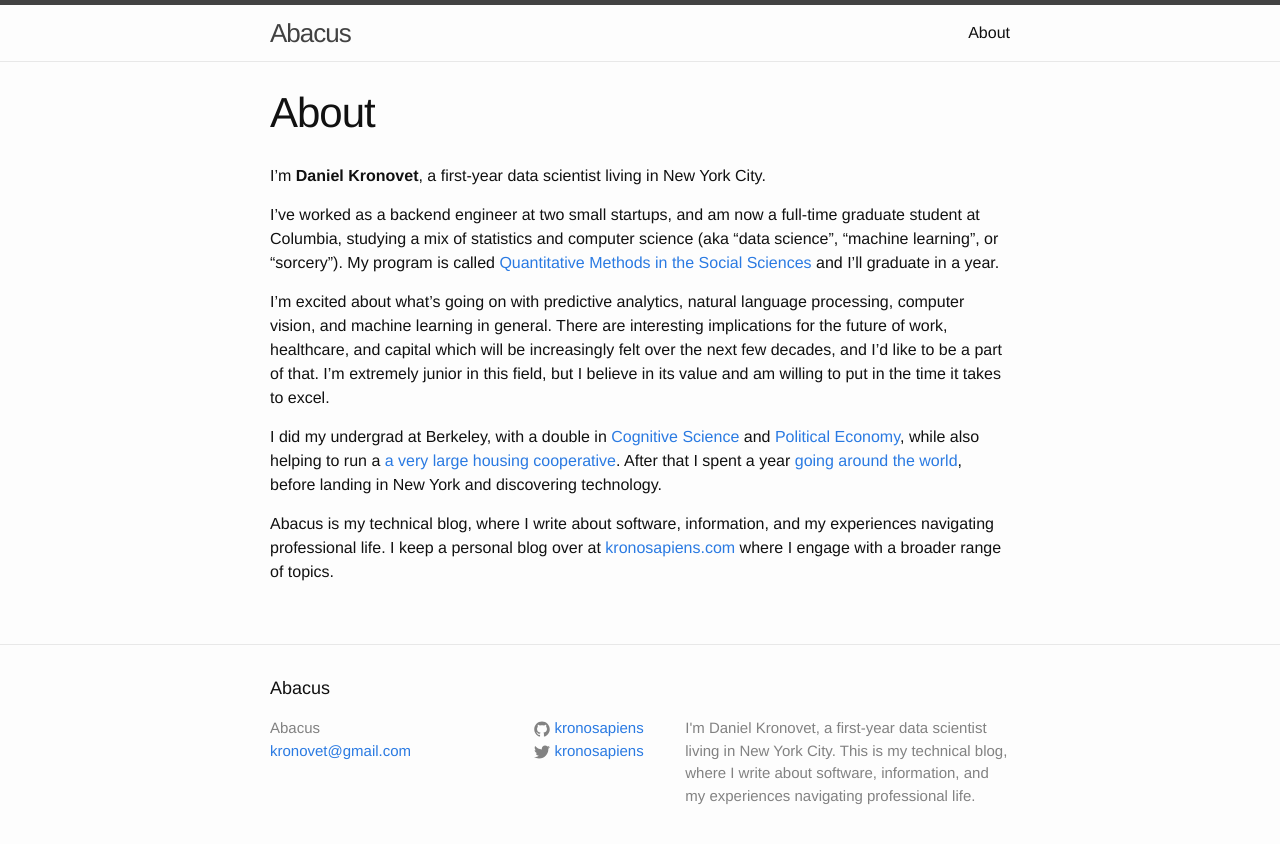
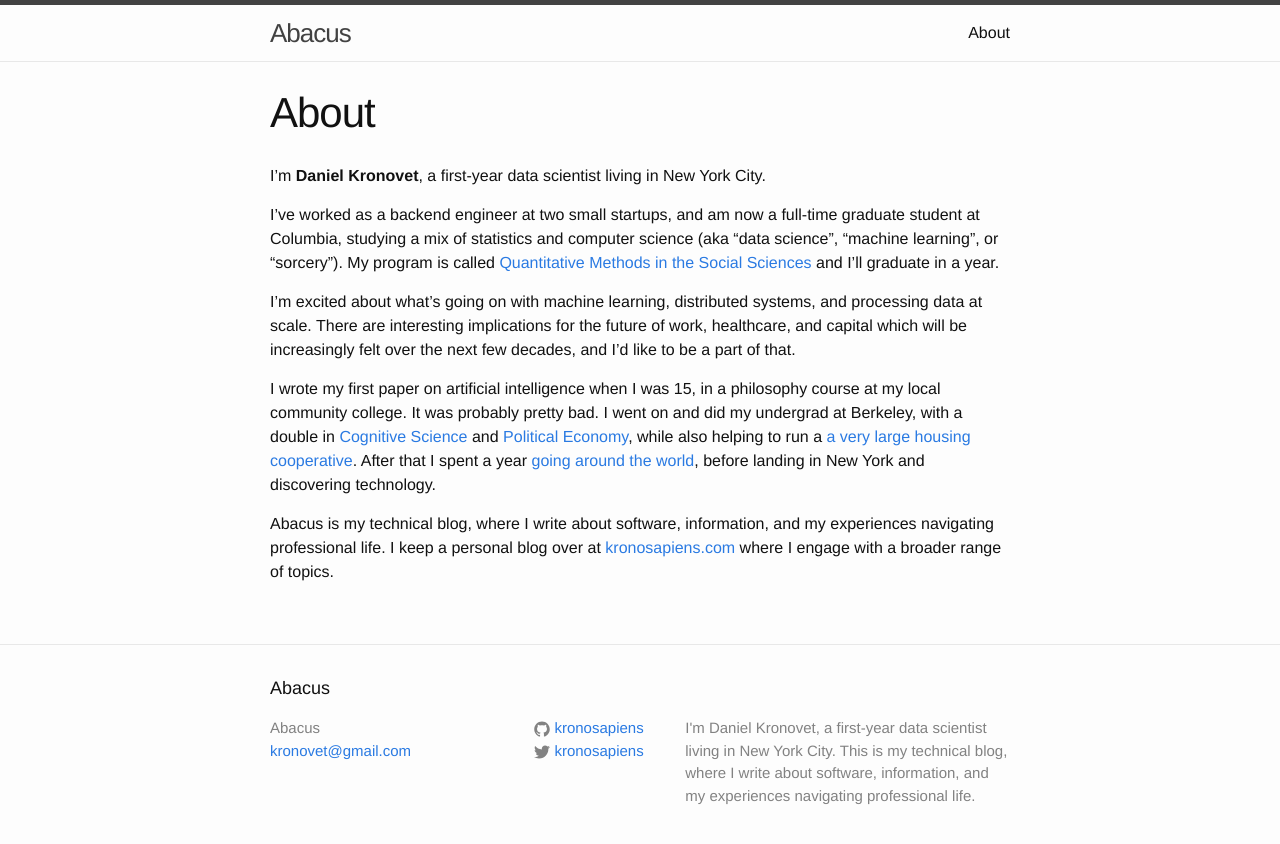
Before and after one commit to kronosapiens/kronosapiens.github.io, a Jekyll site: the page built from about.md, in a window 1280 px wide. Shown: the top 844 px of the page. Built offline with Jekyll 4.4.1, drawn with Linux system fonts in a browser that asks for light colours.

Commit message:
update tone

```diff
--- a/about.md
+++ b/about.md
@@ -8,8 +8,8 @@ I'm **Daniel Kronovet**, a first-year data scientist living in New York City.
 
 I've worked as a backend engineer at two small startups, and am now a full-time graduate student at Columbia, studying a mix of statistics and computer science (aka "data science", "machine learning", or "sorcery"). My program is called [Quantitative Methods in the Social Sciences](http://qmss.columbia.edu/) and I'll graduate in a year.
 
-I'm excited about what's going on with predictive analytics, natural language processing, computer vision, and machine learning in general. There are interesting implications for the future of work, healthcare, and capital which will be increasingly felt over the next few decades, and I'd like to be a part of that. I'm extremely junior in this field, but I believe in its value and am willing to put in the time it takes to excel.
+I'm excited about what's going on with machine learning, distributed systems, and processing data at scale. There are interesting implications for the future of work, healthcare, and capital which will be increasingly felt over the next few decades, and I'd like to be a part of that.
 
-I did my undergrad at Berkeley, with a double in [Cognitive Science](http://cogsci.berkeley.edu/) and [Political Economy](http://iastp.berkeley.edu/pe), while also helping to run a [a very large housing cooperative](http://www.bsc.coop/). After that I spent a year [going around the world](http://www.huffingtonpost.com/daniel-kronovet/), before landing in New York and discovering technology.
+I wrote my first paper on artificial intelligence when I was 15, in a philosophy course at my local community college. It was probably pretty bad. I went on and did my undergrad at Berkeley, with a double in [Cognitive Science](http://cogsci.berkeley.edu/) and [Political Economy](http://iastp.berkeley.edu/pe), while also helping to run a [a very large housing cooperative](http://www.bsc.coop/). After that I spent a year [going around the world](http://www.huffingtonpost.com/daniel-kronovet/), before landing in New York and discovering technology.
 
 Abacus is my technical blog, where I write about software, information, and my experiences navigating professional life. I keep a personal blog over at [kronosapiens.com](http://kronosapiens.com) where I engage with a broader range of topics.
```
